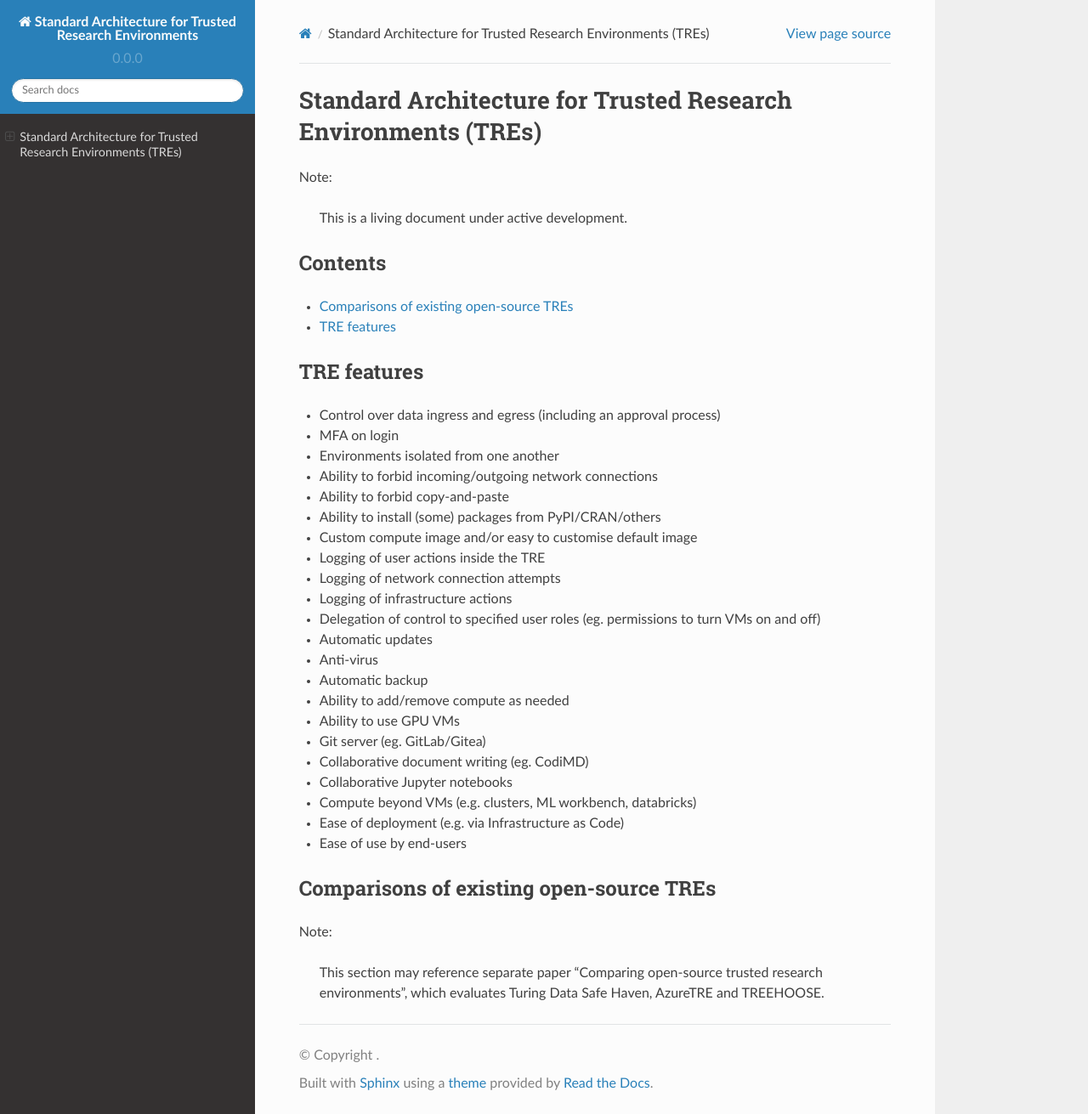
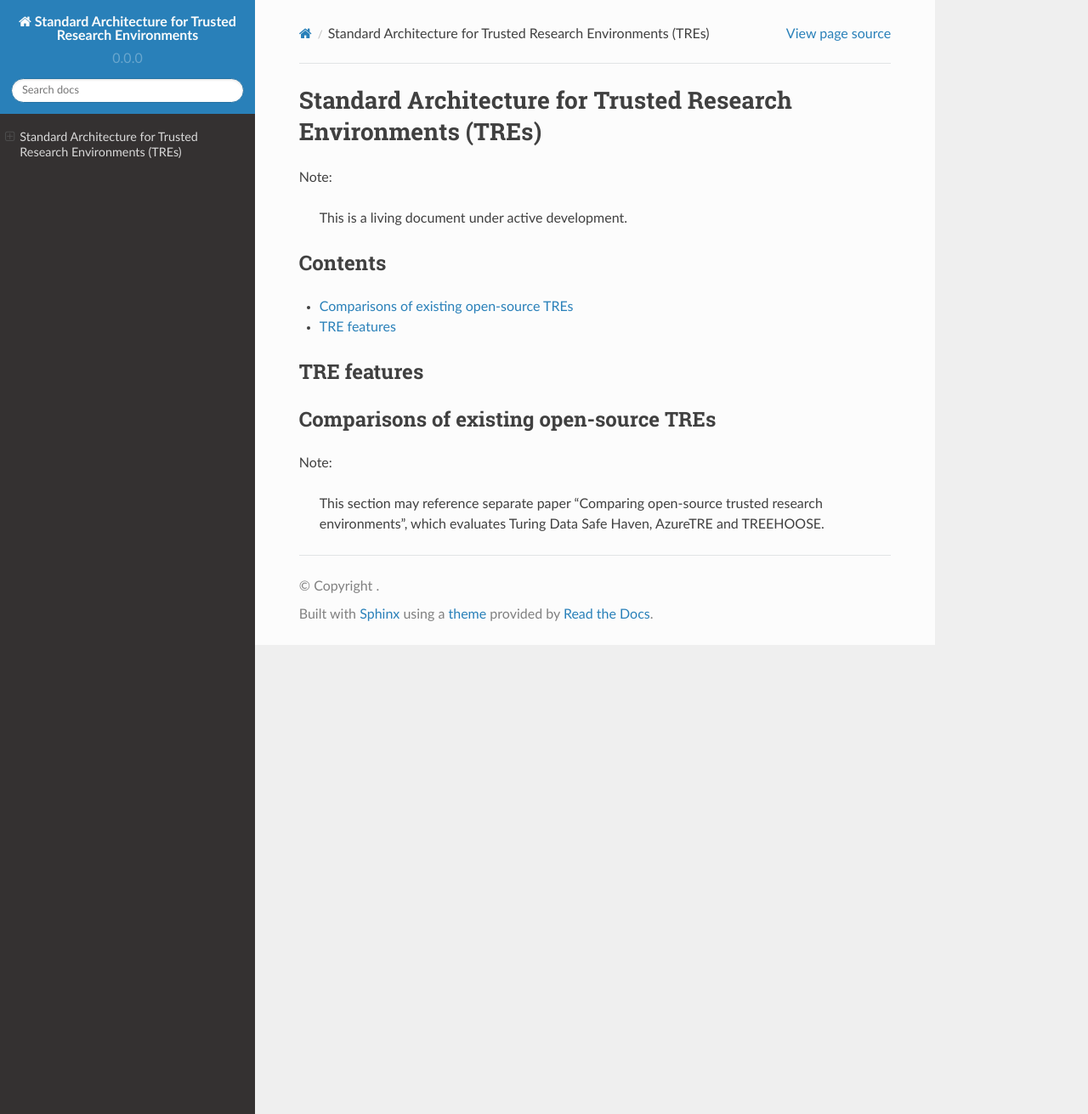
Before and after one commit to sa-tre/satre-specification, a Sphinx documentation site: the page built from docs/source/index.md, in a window 1280 px wide and 1311 px high. Shown: the whole window at 85% size. Built offline with Sphinx 7.4.7 and the Read the Docs theme 2.0.0, drawn with Linux system fonts in a browser that asks for light colours.

Commit message:
comment out content for now

```diff
--- a/docs/source/index.md
+++ b/docs/source/index.md
@@ -15,7 +15,7 @@ Contents
 TRE features
 ------------
 
-- Control over data ingress and egress (including an approval process)
+<!-- - Control over data ingress and egress (including an approval process)
 - MFA on login
 - Environments isolated from one another
 - Ability to forbid incoming/outgoing network connections
@@ -36,7 +36,7 @@ TRE features
 - Collaborative Jupyter notebooks
 - Compute beyond VMs (e.g. clusters, ML workbench, databricks)
 - Ease of deployment (e.g. via Infrastructure as Code)
-- Ease of use by end-users
+- Ease of use by end-users -->
 
 (comparisons)=
 
```
